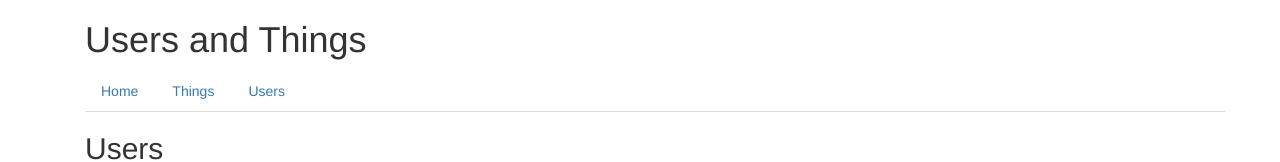
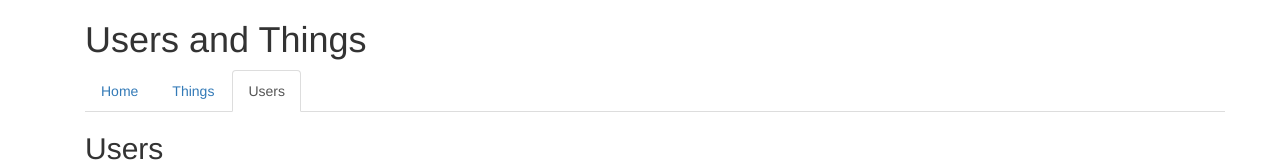
Before and after one commit to burieberry/react-demo-router-form, a React app: page /#/users in a window 1280 px wide. Shown: the top 162 px of the page. Built offline with nearby package versions, Linux system fonts and the light colour scheme; no server answers.

Commit message:
make active tab active

```diff
--- a/src/App.js
+++ b/src/App.js
@@ -34,12 +34,12 @@ class App extends Component{
     return (
        <div className="container">
         <h1>Users and Things</h1>
-        <Nav />
+        <Route component={ Nav } />
         <Route exact path="/" component={ Home } />
         <Route exact path="/users" render={ () => <UserList users={ users } /> } />
         <Route exact path="/things" render={ () => <ThingList things={ things } /> } />
        </div>
-    )
+    );
   }
 }
 
--- a/src/Nav.js
+++ b/src/Nav.js
@@ -1,15 +1,16 @@
 import React from 'react';
 import { Link } from 'react-router-dom';
 
-const Tab = ({ tab }) => {
+const Tab = ({ tab, path }) => {
   return (
-    <li>
+    <li className={ path === tab.path ? 'active' : null }>
       <Link to={ tab.path }>{ tab.title }</Link>
     </li>
   )
 }
 
-const Nav = () => {
+const Nav = ({ location }) => {
+  const path = location.pathname;
   const tabs = [
     {
       title: 'Home',
@@ -26,9 +27,9 @@ const Nav = () => {
   ];
 
   return (
-    <ul className="nav nav-tabs">
+    <ul className="nav nav-tabs" style={{ marginBottom: '10px' }}>
       {
-        tabs.map(tab => <Tab key={ tab.path } tab={ tab } />)
+        tabs.map(tab => <Tab key={ tab.path } tab={ tab } path={ path } />)
       }
     </ul>
   );
```
Also changed, not shown: 1 other file (tests, documents, lock files or other folders).
